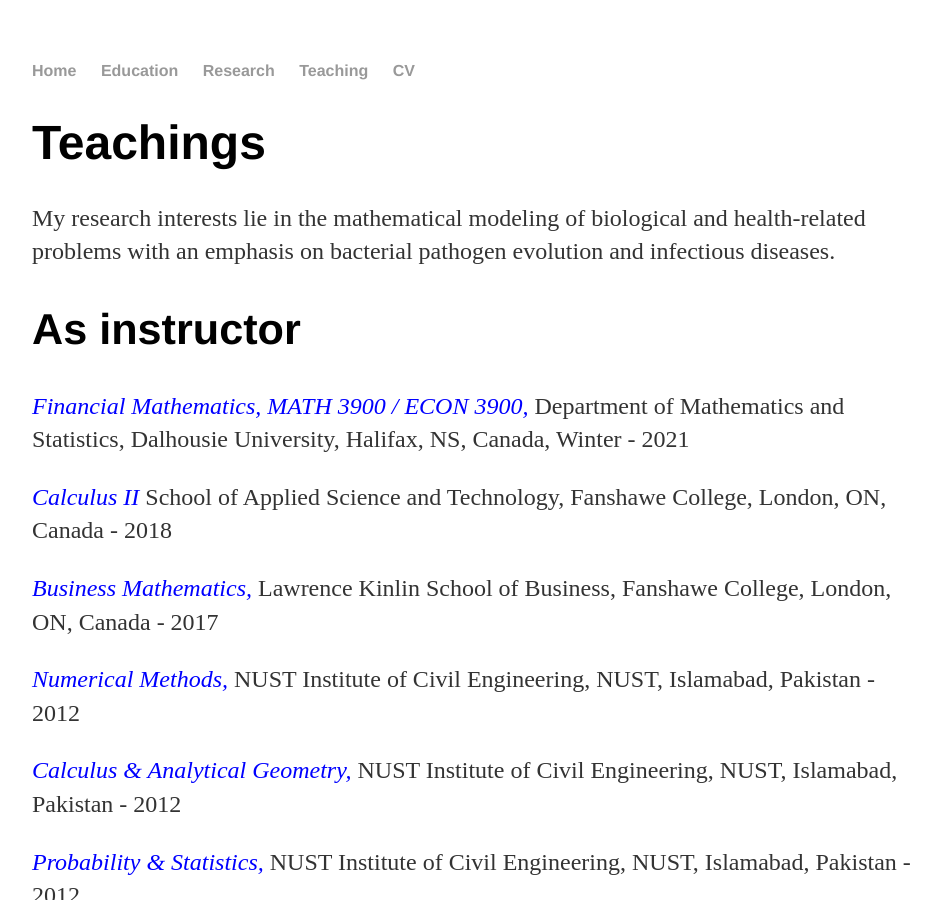
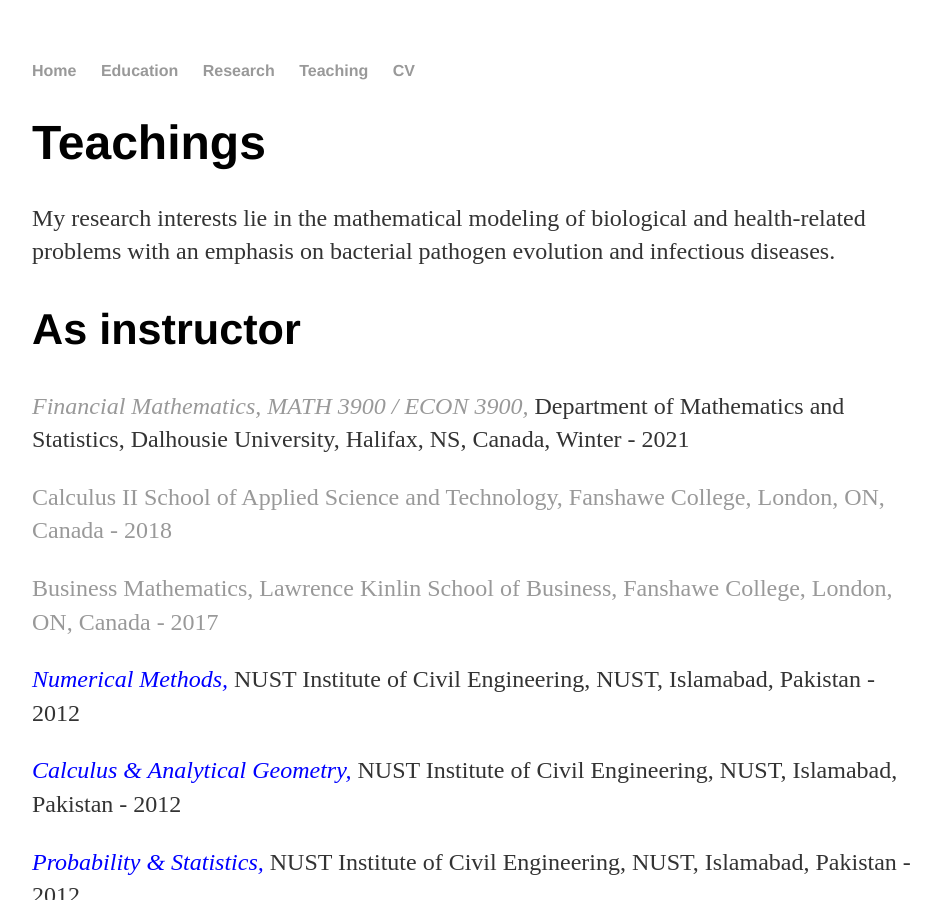
Before and after one commit to MathBioInfo/amjadkhan, a Jekyll site: the page built from Teaching/index.html, in a window 1280 px wide and 900 px high. Shown: the whole window, without its empty margins (160-1101 px from the left). Built offline with Jekyll 4.4.1, drawn with Linux system fonts in a browser that asks for light colours.

Commit message:
Update index.html

```diff
--- a/Teaching/index.html
+++ b/Teaching/index.html
@@ -19,14 +19,14 @@ title: About teaching
 				<h2 class="wsite-content-title">As instructor<br /></h2>
 				<div class="paragraph"><font color="#2a2a2a" size="3">
 
-			<p> <a style="color:blue;" href="financialmath2021/index.html"><i>Financial Mathematics, MATH 3900 / ECON 3900,</i></a> Department of Mathematics and Statistics, Dalhousie University, Halifax, NS, Canada, Winter -
+			<p> <a href="financialmath2021/index.html"><i>Financial Mathematics, MATH 3900 / ECON 3900,</i></a> Department of Mathematics and Statistics, Dalhousie University, Halifax, NS, Canada, Winter -
 2021
 
 				</p>
-			<p> <i style="color:blue;">Calculus II </i> School of Applied Science and Technology, Fanshawe College, London, ON, Canada - 2018
+			<p> <a >Calculus II </i> School of Applied Science and Technology, Fanshawe College, London, ON, Canada - 2018
 
 				</p>
-		        <p> <i style="color:blue;">Business Mathematics, </i> Lawrence Kinlin School of Business, Fanshawe College, London, ON, Canada - 2017
+		        <p> <a>Business Mathematics, </i> Lawrence Kinlin School of Business, Fanshawe College, London, ON, Canada - 2017
 
 			</p>
 			<p> <i style="color:blue;">Numerical Methods, </i> NUST Institute of Civil Engineering, NUST, Islamabad, Pakistan - 2012
```
